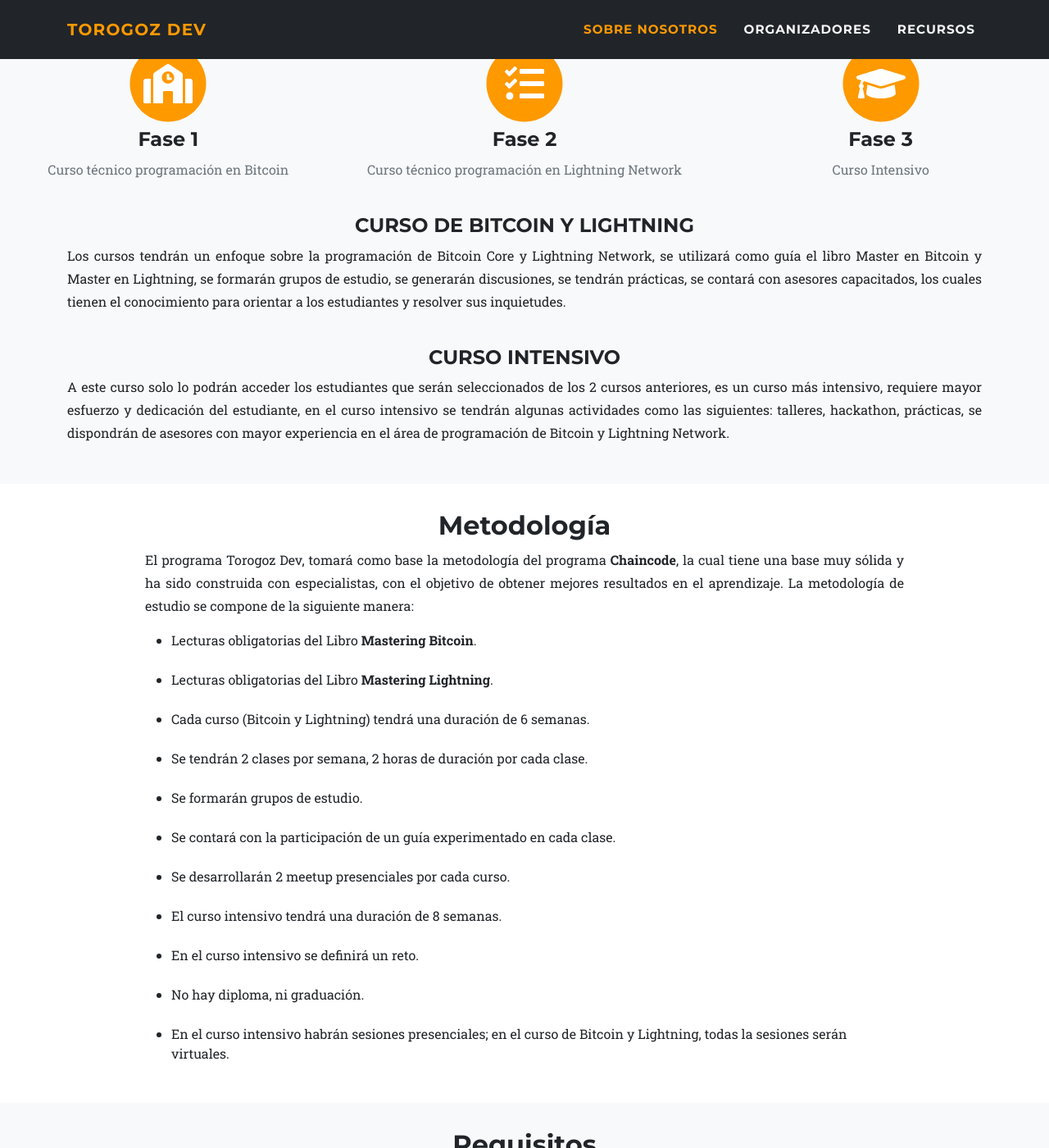
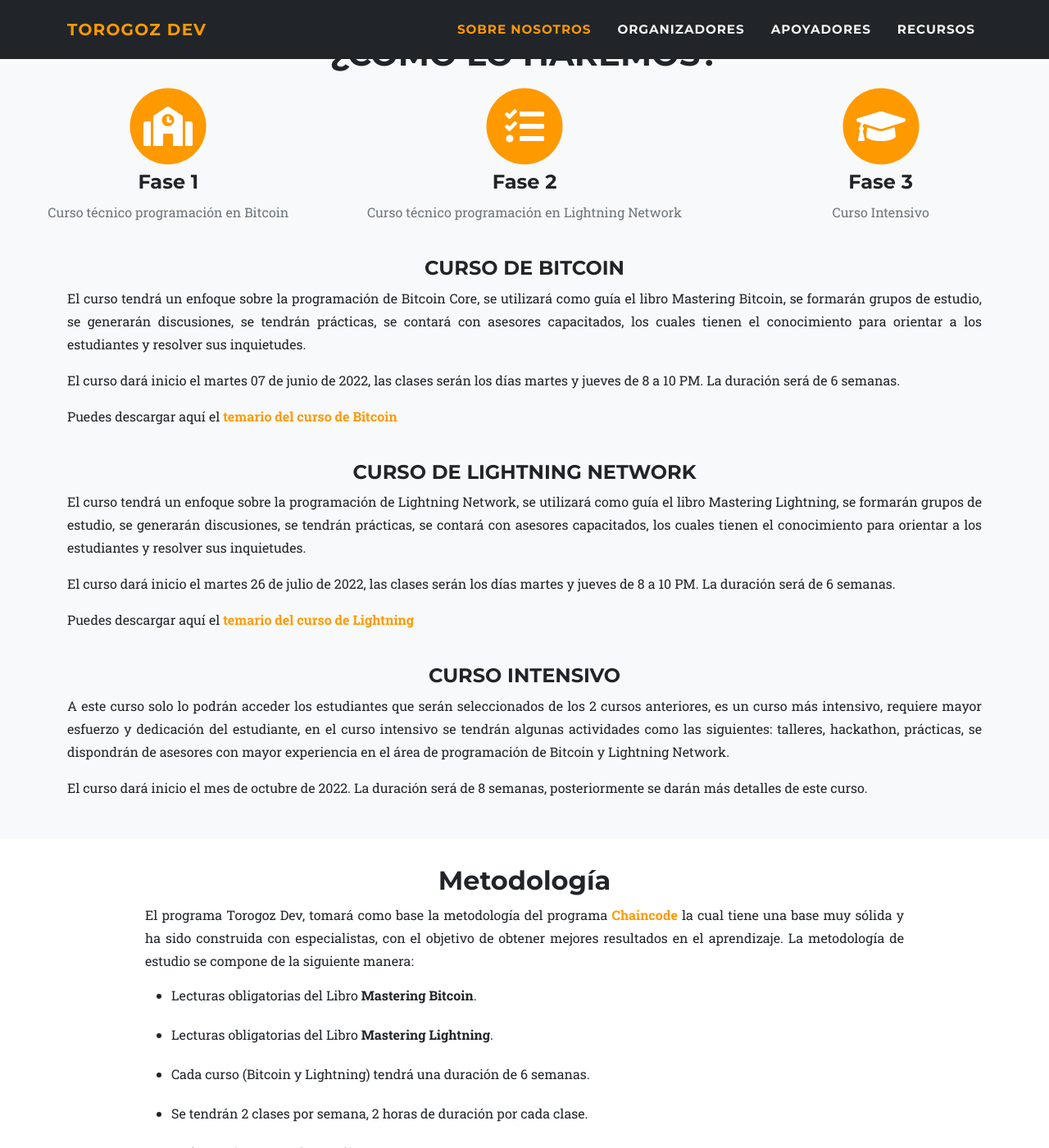
Before and after one commit to torogoz-sv/sitio, a Jekyll site: the page built from index.html, in a window 1280 px wide and 1400 px high, scrolled down 947 px. Shown: the whole window at 82% size. Built offline with Jekyll 4.4.1, drawn with Linux system fonts in a browser that asks for light colours; some of the changed text lies outside the part shown.

Commit message:
Modify and update infomation 11/05/2022

```diff
--- a/_layouts/default.html
+++ b/_layouts/default.html
@@ -37,7 +37,7 @@
                     <ul class="navbar-nav text-uppercase ms-auto py-4 py-lg-0">
                         <li class="nav-item"><a class="nav-link" href="#sobre">Sobre Nosotros</a></li>
                         <li class="nav-item"><a class="nav-link" href="#organizadores">Organizadores</a></li>
-                        <!-- <li class="nav-item"><a class="nav-link" href="#apoyadores">Apoyadores</a></li> -->
+                         <li class="nav-item"><a class="nav-link" href="#apoyadores">Apoyadores</a></li>
                         <li class="nav-item"><a class="nav-link" href="#recursos">Recursos</a></li>
                     </ul>
                 </div>
@@ -57,15 +57,13 @@
         <footer class="footer py-4">
             <div class="container">
                 <div class="row align-items-center">
-				<div class="text-center">
-                    <div class="col-lg-4 text-lg-start">Copyright &copy; Torogoz Dev 2022</div>
-				</div>
+					<div class="col-lg-4 text-lg-start">Copyright &copy; Torogoz Dev 2022</div>
                     <div class="col-lg-4 my-3 my-lg-0">
-                        <a class="btn btn-dark btn-social mx-2" href="https://twitter.com/torogozdev"><i class="fab fa-twitter"></i></a>
-                        <a class="btn btn-dark btn-social mx-2" href="https://discord.gg/KfrMxa7hX6"><i class="fab fa-discord"></i></a>
-                        <!-- <a class="btn btn-dark btn-social mx-2" href=""><i class="fab fa-youtube"></i></a>
-                        <a class="btn btn-dark btn-social mx-2" href=""><i class="fab fa-linkedin-in"></i></a> -->
-                        <a class="btn btn-dark btn-social mx-2" target="_blank" href="mailto:curso@torogoz.dev"><i
+                        <a class="btn btn-dark btn-social mx-2" href="https://twitter.com/torogozdev" target="_blank"><i class="fab fa-twitter"></i></a>
+                        <!--<a class="btn btn-dark btn-social mx-2" href="https://discord.gg/KfrMxa7hX6" target="_blank"><i class="fab fa-discord"></i></a>-->
+                        <a class="btn btn-dark btn-social mx-2" href="https://www.facebook.com/torogozdev" target="_blank"><i class="fab fa-facebook"></i></a>
+                        <a class="btn btn-dark btn-social mx-2" href="https://t.me/torogozdev" target="_blank"><i class="fab fa-telegram"></i></a>
+                        <a class="btn btn-dark btn-social mx-2" target="_blank" href="mailto:info@torogoz.dev"><i
                             class="fas fa-envelope"></i></a>
                     </div>
                 </div>
--- a/index.html
+++ b/index.html
@@ -5,11 +5,12 @@ layout: default
 <section class="bg-light" id="apply">
    <div class="container">
       <div class="row">
-         <!--<div class="col-lg-12 mt-2">
-            <h2 class="section-heading text-center">Registro Abierto</h2>
-         </div>-->
+         <div class="col-lg-12 mt-2">
+		    <p style="text-align: center;"><h7>Las aplicaciones al curso de Bitcoin estan abiertas, se cierran inscripciones el <b>31 de mayo de 2022.</b></h7></p>
+            <!--<h2 class="section-heading text-center">Registro Abierto</h2>-->
+         </div>
          <div class="col-lg-12 text-center mb-2">
-            <a class="btn btn-primary btn-xl text-uppercase js-scroll-trigger center-block" href="https://docs.google.com/forms/d/e/1FAIpQLSdqB1mxMgXxHV3pk5UBVy4uy0RLtrZ9Cg8719PBKqWkKNa7OA/viewform">Aplica aquí ahora</a>
+            <a class="btn btn-primary btn-xl text-uppercase js-scroll-trigger center-block" href="https://docs.google.com/forms/d/e/1FAIpQLSdqB1mxMgXxHV3pk5UBVy4uy0RLtrZ9Cg8719PBKqWkKNa7OA/viewform">Aplica al Curso de Bitcoin aquí</a>
          </div>
       </div>
    </div>
@@ -55,16 +56,28 @@ layout: default
       </div>
       <div class="container pt-4">
          <div class="text-center">
-            <h4 class="section-heading text-uppercase text-center">Curso de Bitcoin y Lightning</h4>
-            <p style="text-align: justify;"><h7>Los cursos tendrán un enfoque sobre la programación de Bitcoin Core y Lightning Network, se utilizará como guía el libro Master en Bitcoin y Master en Lightning, se formarán grupos de estudio, se generarán discusiones, se tendrán prácticas, se contará con asesores capacitados, los cuales tienen el conocimiento para orientar a los estudiantes y resolver sus inquietudes.</h7></p>
-         </div>
+            <h4 class="section-heading text-uppercase text-center">Curso de Bitcoin</h4>
+            <p style="text-align: justify;"><h7>El curso tendrá un enfoque sobre la programación de Bitcoin Core, se utilizará como guía el libro Mastering Bitcoin, se formarán grupos de estudio, se generarán discusiones, se tendrán prácticas, se contará con asesores capacitados, los cuales tienen el conocimiento para orientar a los estudiantes y resolver sus inquietudes.</h7></p>
+            <p style="text-align: justify;"><h7>El curso dará inicio el martes 07 de junio de 2022, las clases serán los días martes y jueves de 8 a 10 PM. La duración será de 6 semanas. </h7></p>
+            <p style="text-align: justify;"><h7>Puedes descargar aquí el <b><a style=" text-decoration: none;" target="_blank" href="resources/Temario_Curso_Bitcoin.pdf">temario del curso de Bitcoin</a></b></h7></p>
+		 </div>
+      </div>
+      </hr>
+      <div class="container pt-4">
+         <div class="text-center">
+            <h4 class="section-heading text-uppercase text-center">Curso de Lightning Network</h4>
+            <p style="text-align: justify;"><h7>El curso tendrá un enfoque sobre la programación de Lightning Network, se utilizará como guía el libro Mastering Lightning, se formarán grupos de estudio, se generarán discusiones, se tendrán prácticas, se contará con asesores capacitados, los cuales tienen el conocimiento para orientar a los estudiantes y resolver sus inquietudes.</h7></p>
+            <p style="text-align: justify;"><h7>El curso dará inicio el martes 26 de julio de 2022, las clases serán los días martes y jueves de 8 a 10 PM. La duración será de 6 semanas. </h7></p>
+            <p style="text-align: justify;"><h7>Puedes descargar aquí el <b><a style=" text-decoration: none;" target="_blank" href="resources/Temario_Curso_Lightning.pdf">temario del curso de Lightning</a></b></h7></p>
+		 </div>
       </div>
       </hr>
       <div class="container pt-4">
          <div class="text-center">
             <h4 class="section-heading text-uppercase text-center">Curso Intensivo</h4>
             <p style="text-align: justify;"><h7>A este curso solo lo podrán acceder los estudiantes que serán seleccionados de los 2 cursos anteriores, es un curso más intensivo, requiere mayor esfuerzo y dedicación del estudiante, en el curso intensivo se tendrán algunas actividades como las siguientes: talleres, hackathon, prácticas, se dispondrán de asesores con mayor experiencia en el área de programación de Bitcoin y Lightning Network.</h7></p>
-         </div>
+             <p style="text-align: justify;"><h7>El curso dará inicio el mes de octubre de 2022. La duración será de 8 semanas, posteriormente se darán más detalles de este curso. </h7></p>
+		</div>
       </div>
    </div>
 </section>
@@ -74,7 +87,7 @@ layout: default
        <div class="col-lg-10">
          <h2 class="section-heading text-center">Metodología</h2>
          <p style="text-align: justify;">
-          El programa Torogoz Dev, tomará como base la metodología del programa <b>Chaincode</b>, la cual tiene una base muy sólida y ha sido construida con especialistas, con el objetivo de obtener mejores resultados en el aprendizaje. La metodología de estudio se compone de la siguiente manera:
+          El programa Torogoz Dev, tomará como base la metodología del programa <b><a style=" text-decoration: none;" target="_blank" href="https://learning.chaincode.com/">Chaincode</a></b> la cual tiene una base muy sólida y ha sido construida con especialistas, con el objetivo de obtener mejores resultados en el aprendizaje. La metodología de estudio se compone de la siguiente manera:
 		 </p>
          <ul>
            <li>Lecturas obligatorias del Libro <b>Mastering Bitcoin</b>.</li></br>
@@ -85,9 +98,9 @@ layout: default
            <li>Se contará con la participación de un guía experimentado en cada clase.</li></br>
            <li>Se desarrollarán 2 meetup presenciales por cada curso.</li></br>
            <li>El curso intensivo tendrá una duración de 8 semanas.</li></br>
-		   <li>En el curso intensivo se definirá un reto.</li></br>
-           <li>No hay diploma, ni graduación.</li></br>
-           <li>En el curso intensivo habrán sesiones presenciales; en el curso de Bitcoin y Lightning, todas la sesiones serán virtuales.</li>
+		   <li>En el curso intensivo se definirán retos.</li></br>
+		   <li>En los espacios muertos, habrán actividades que permitan a los estudiantes contribuir y aportar a los demás, parte de lo que han aprendido.</li></br>
+           <li>En el curso intensivo habrán sesiones presenciales; en el curso de Bitcoin y Lightning todas la sesiones serán virtuales.</li>
          </ul>
        </div>
      </div>
@@ -100,7 +113,8 @@ layout: default
          <h2 class="section-heading text-center">Requisitos</h2>
          <p style="text-align: justify;">Para participar en el programa <b>Bitcoin Dev</b>, tienes que cumplir al menos los siguientes requisitos:</p>
          <ul>
-           <li>Ser programador o técnico con experiencia.</li></br>
+           <li>Ser programador o técnico.</li></br>
+		   <li>Tener 2 o más años de experiencia.</li></br>
            <li>Inglés nivel intermedio o superior.</li></br>
 		   <li>Tener buen internet.</li></br>
            <li>Ser responsable.</li></br>
@@ -195,11 +209,11 @@ layout: default
    </div>
 </section> -->
 
-<section class="page-section" id="como_apoyar">
+<section class="page-section" id="apoyadores">
    <div class="container">
       <div class="text-center">
          <h2 class="section-heading text-uppercase text-center">¿Cómo ser un Apoyador?</h2>
-         <p style="text-align: justify;"><h7>Si el proyecto <b>Torogoz Dev</b> ha cautivado tu interés y deseas aparecer como un <b>apoyador</b>, puedes contactarte con cualquiera de los miembros organizadores, ellos te ayudaran. </h7> </p>
+         <p style="text-align: justify;"><h7>Si el proyecto <b>Torogoz Dev</b> ha cautivado tu interés y deseas aparecer como un <b>apoyador</b>, puedes contactarte con cualquiera de los miembros organizadores, o escríbenos al correo <b>info@torogoz.dev</b>. </h7> </p>
       </div>
    </div>
 </section>
@@ -211,7 +225,7 @@ layout: default
             <h2 class="section-heading text-center">Registro Abierto</h2>
          </div>-->
          <div class="col-lg-12 text-center mb-2">
-            <a class="btn btn-primary btn-xl text-uppercase js-scroll-trigger center-block" href="https://docs.google.com/forms/d/e/1FAIpQLSdqB1mxMgXxHV3pk5UBVy4uy0RLtrZ9Cg8719PBKqWkKNa7OA/viewform">Aplica aquí ahora</a>
+            <a class="btn btn-primary btn-xl text-uppercase js-scroll-trigger center-block" href="https://docs.google.com/forms/d/e/1FAIpQLSdqB1mxMgXxHV3pk5UBVy4uy0RLtrZ9Cg8719PBKqWkKNa7OA/viewform">Aplica al Curso de Bitcoin aquí</a>
          </div>
       </div>
    </div>
```
Also changed, not shown: 2 other files.
